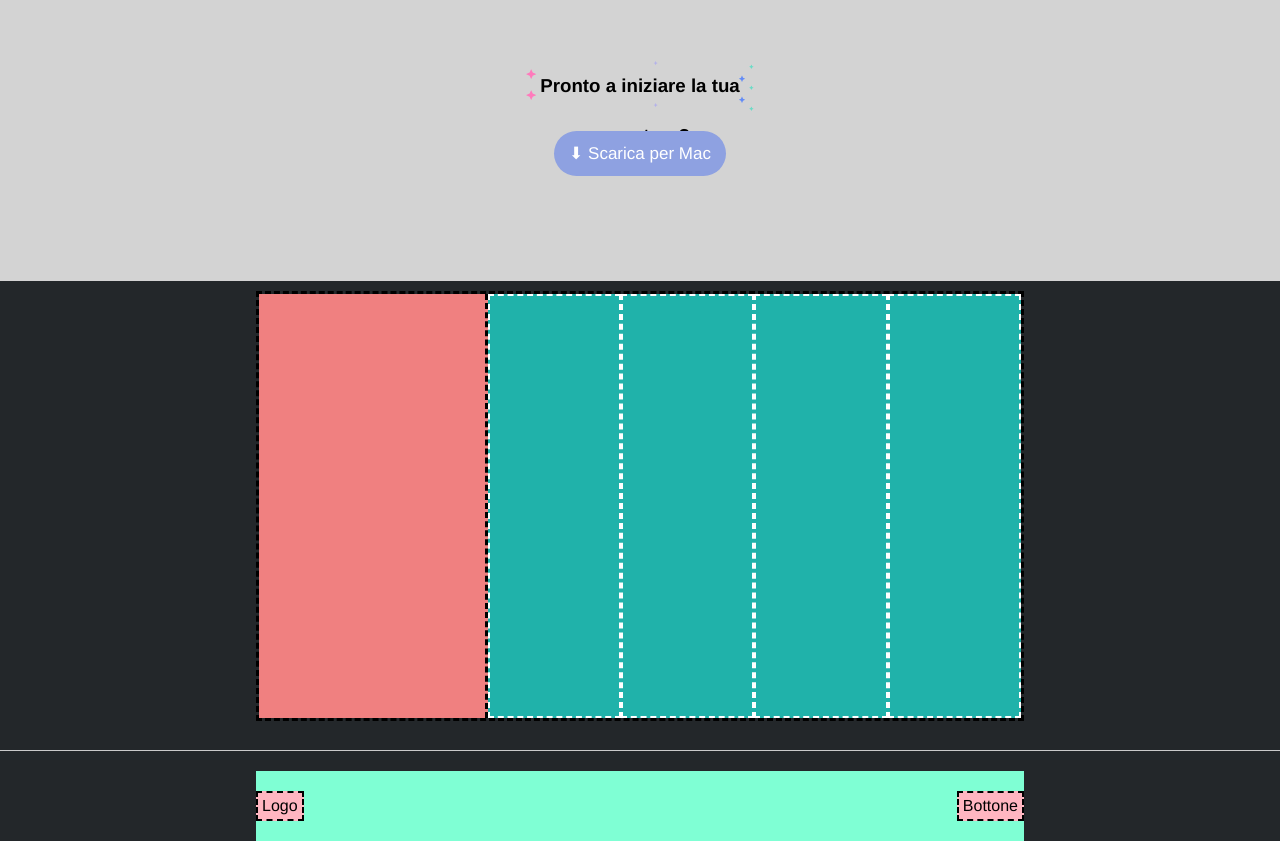
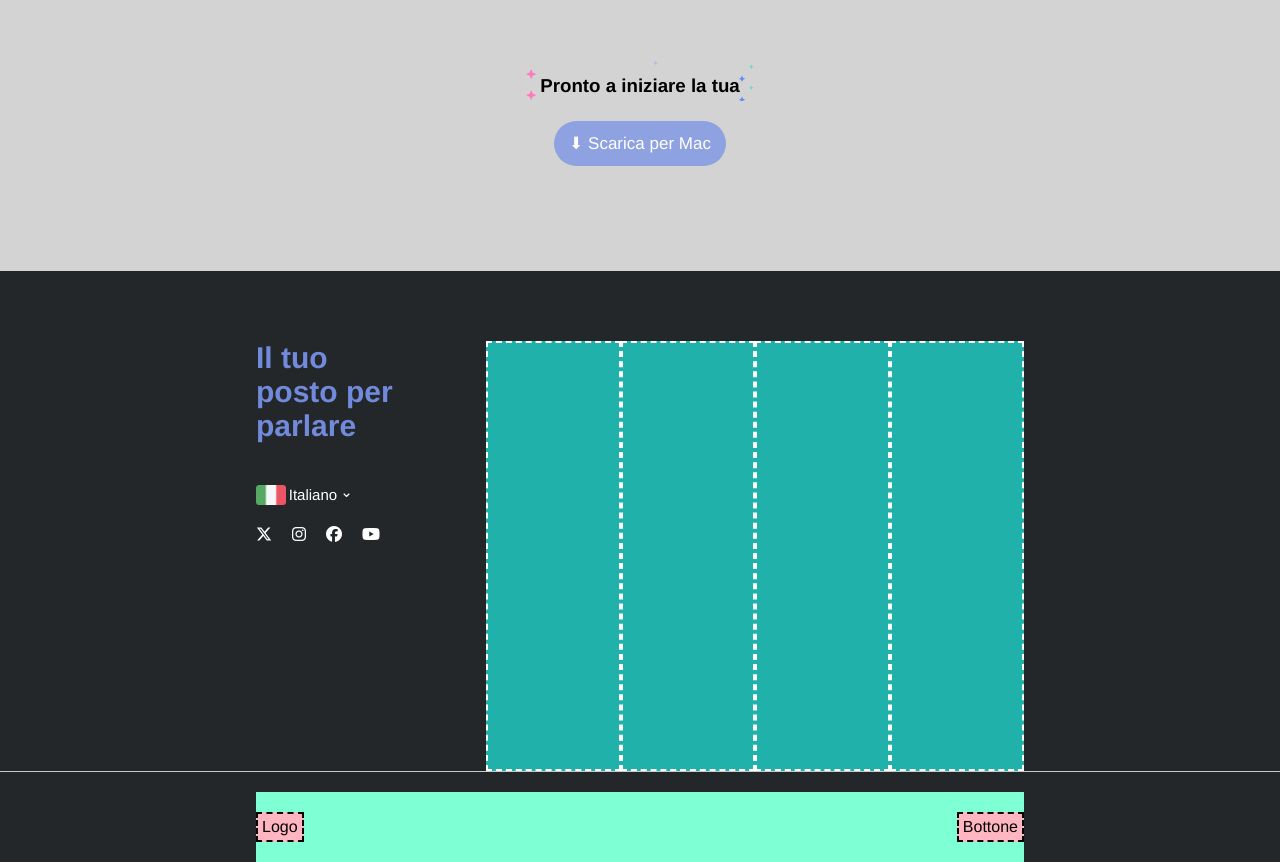
Before and after one commit to MicheleLafronza/htmlcss-discord, a plain HTML site: page index.html in a window 1280 px wide. Shown: the part 3593-4455 px from the top of the page. Before the commit the page ends 4434 px from the top, so only its background shows below. Drawn offline with Linux system fonts and the light colour scheme.

Commit message:
add icons, top footer left done

```diff
--- a/css/style.css
+++ b/css/style.css
@@ -232,7 +232,7 @@ nav {
     text-align: center;
     height: 32px;
     line-height: 50px;
-    padding-bottom: 50px;
+    padding-bottom: 40px;
 }
 
 #grey-box-title {
@@ -263,15 +263,22 @@ nav {
     font-size: 17px;
 }
 
+#padding {
+    padding-bottom: 75px;
+}
+
+
 /* regole footer */
 
 /* regole top footer */
 #top-footer {
+    padding-top: 70px;
     background-color: rgba(35,39,42,255);
+    border-bottom: 1px solid rgba(202,202,202,255);
     /* DEBUG */
     min-height: 470px;
-    border-bottom: 1px solid rgba(202,202,202,255);
-    padding-top: 10px;
+
+
 }
 
 #flex-container-top-footer {
@@ -280,16 +287,57 @@ nav {
     display: flex;
     /* DEBUG */
     min-height: 430px;
-    border: dashed;
+
 
 }
 
 #col-footer-left {
     width: 30%;
-    /* DEBUG */
+    /* DEBUG
     background-color: rgba(240,128,128,255);
-    border-right: 3px dashed black;
+    border-right: 3px dashed black; */
 }
+
+#col-footer-left h2 {
+    color: rgba(114,138,219,255);
+    padding-right: 90px;
+    font-size: 30px;
+}
+
+#lingua {
+    padding-top: 40px;
+    display: flex;
+    align-items: center;
+    gap: 3px;
+}
+
+#lingua img {
+    height: 20px;
+}
+
+#lingua span {
+    color: white;
+    font-size: 15px;
+}
+
+#arrow-down {
+    padding-bottom: 5px;
+}
+
+#icons-container {
+    display: flex;
+    justify-content: flex-start;
+    gap: 20px;
+}
+
+.social-icons {
+    padding-top: 20px;
+}
+
+
+
+
+
 
 #col-footer-right {
     width: 70%;
@@ -336,7 +384,3 @@ nav {
     background-color: rgba(255,182,193,255);
     border: 2px dashed black;
 }
-
-#padding {
-    padding-bottom: 75px;
-}
--- a/index.html
+++ b/index.html
@@ -3,6 +3,7 @@
 <head>
     <meta charset="UTF-8">
     <meta name="viewport" content="width=device-width, initial-scale=1.0">
+    <link rel="stylesheet" href="https://cdnjs.cloudflare.com/ajax/libs/font-awesome/6.5.2/css/all.min.css" integrity="sha512-SnH5WK+bZxgPHs44uWIX+LLJAJ9/2PkPKZ5QiAj6Ta86w+fsb2TkcmfRyVX3pBnMFcV7oQPJkl9QevSCWr3W6A==" crossorigin="anonymous" referrerpolicy="no-referrer" />
     <link rel="stylesheet" href="css/style.css">
     <title>Discord</title>
 </head>
@@ -107,7 +108,26 @@
         <!-- footer superiore -->
         <div id="top-footer">
             <div id="flex-container-top-footer">
-                <div id="col-footer-left"></div>
+                <div id="col-footer-left">
+                    <h2>Il tuo posto per parlare</h2>
+                    <div id="lingua">
+                        <img src="img/ita.png" alt="lingua ita"><span>Italiano</span><span id="arrow-down">&#8964;</span>
+                    </div>
+                    <div id="icons-container">
+                        <a href="" class="social-icons">
+                            <i class="fa-brands fa-x-twitter"></i>
+                        </a>
+                        <a href="" class="social-icons">
+                            <i class="fa-brands fa-instagram"></i>
+                        </a>
+                        <a href="" class="social-icons">
+                            <i class="fa-brands fa-facebook"></i>
+                        </a>
+                        <a href="" class="social-icons">
+                            <i class="fa-brands fa-youtube"></i>
+                        </a>
+                    </div>
+                </div>
                 <div id="col-footer-right">
                     <div class="inside-col-rfoot"></div>
                     <div class="inside-col-rfoot"></div>
```
